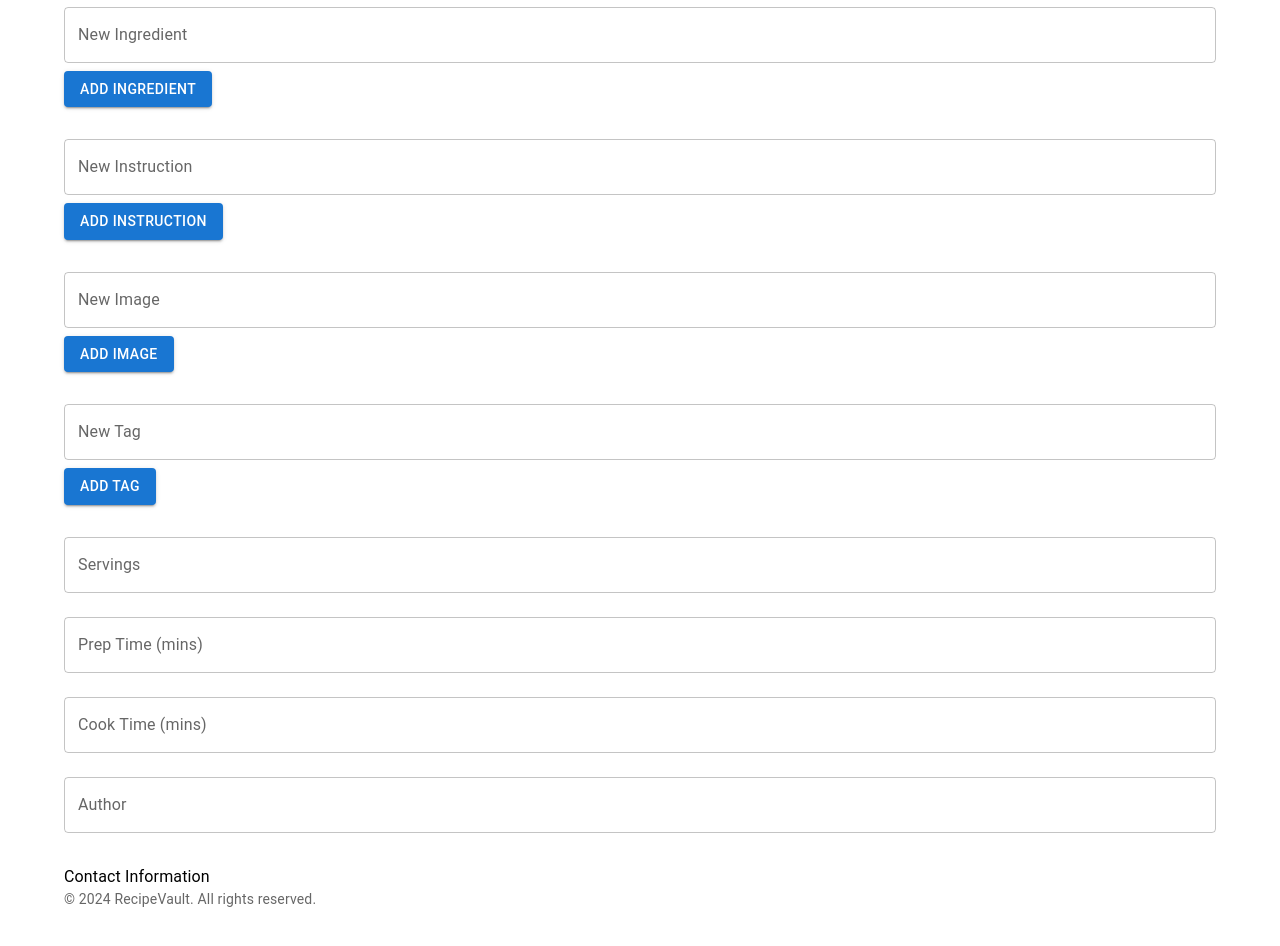
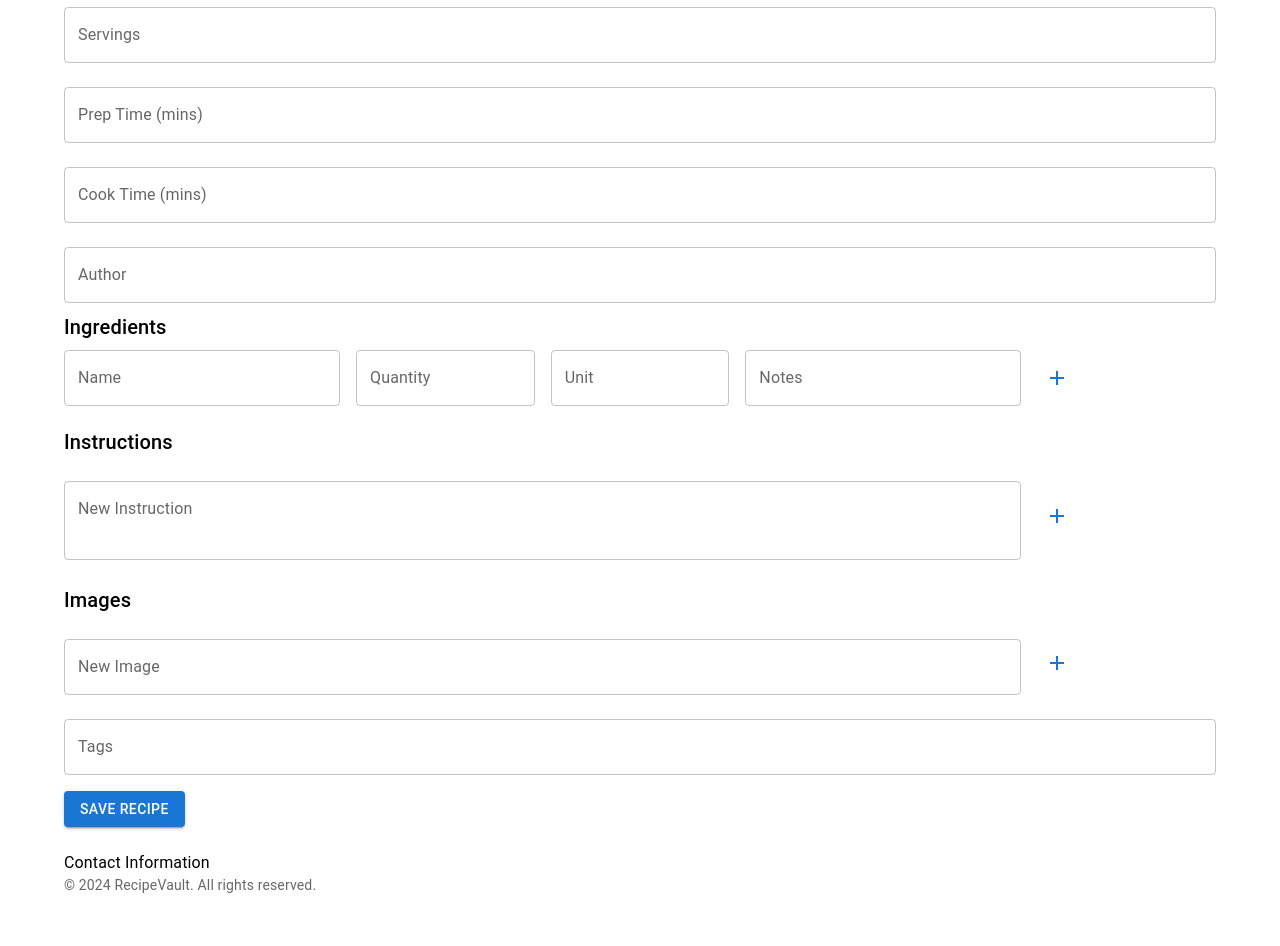
Before and after one commit to eiramada/RecipeVault, a React (Create React App) app in the folder recipe-vault-app/: page /add in a window 1280 px wide. Shown: the part 380-1326 px from the top of the page. Built offline with nearby package versions, Linux system fonts and the light colour scheme.

Commit message:
New Tag and Ingredient components

```diff
--- /dev/null
+++ b/recipe-vault-app/src/components/Common/EditableTagList.jsx
@@ -0,0 +1,56 @@
+import { Autocomplete, Chip, TextField } from "@mui/material";
+import React, { useState } from "react";
+
+const EditableTagList = ({ tagsList }) => {
+  const [tags, setTags] = useState(tagsList || []);
+  const [inputValue, setInputValue] = useState("");
+
+  const handleKeyDown = (event) => {
+    if (event.key === "Enter" && inputValue) {
+      setTags((prev) => [...prev, { title: inputValue }]);
+      setInputValue("");
+      event.preventDefault();
+    }
+  };
+
+  return (
+    <Autocomplete
+      multiple
+      freeSolo
+      options={tags.map((tag) => tag.title)}
+      value={tags}
+      getOptionLabel={(option) => option.title || ""}
+      onChange={(event, newValue) => {
+        setTags(
+          newValue.map((title) =>
+            typeof title === "string" ? { title } : title
+          )
+        );
+      }}
+      inputValue={inputValue}
+      onInputChange={(event, newInputValue) => {
+        setInputValue(newInputValue);
+      }}
+      onKeyDown={handleKeyDown}
+      renderTags={(value, getTagProps) =>
+        value.map((option, index) => (
+          <Chip
+            variant="outlined"
+            label={option.title}
+            {...getTagProps({ index })}
+          />
+        ))
+      }
+      renderInput={(params) => (
+        <TextField
+          {...params}
+          variant="outlined"
+          label="Tags"
+          placeholder="Add New Tag"
+        />
+      )}
+    />
+  );
+};
+
+export default EditableTagList;
--- /dev/null
+++ b/recipe-vault-app/src/components/Common/IngredientInput.jsx
@@ -0,0 +1,88 @@
+import AddIcon from "@mui/icons-material/Add";
+import DeleteIcon from "@mui/icons-material/Delete";
+import { Grid, IconButton, TextField } from "@mui/material";
+import React, { useState } from "react";
+
+const Ingredient = ({
+  ingredient,
+  index,
+  handleIngredientChange,
+  handleRemoveIngredient,
+  isNew,
+  addIngredient,
+}) => {
+  const [newIngredient, setNewIngredient] = useState(ingredient);
+
+  const handleChange = (e) => {
+    const { name, value } = e.target;
+    const updatedIngredient = {
+      ...newIngredient,
+      [name]: value,
+    };
+    setNewIngredient(updatedIngredient);
+    handleIngredientChange(index, updatedIngredient);
+  };
+
+  const handleAddIngredient = () => {
+    addIngredient(newIngredient);
+    setNewIngredient({ name: "", quantity: "", unit: "", notes: "" });
+  };
+
+  return (
+    <Grid container spacing={2} alignItems="center">
+      <Grid item xs={3}>
+        <TextField
+          label="Name"
+          name="name"
+          value={newIngredient.name}
+          onChange={handleChange}
+          fullWidth
+        />
+      </Grid>
+      <Grid item xs={2}>
+        <TextField
+          label="Quantity"
+          name="quantity"
+          value={newIngredient.quantity}
+          onChange={handleChange}
+          fullWidth
+        />
+      </Grid>
+      <Grid item xs={2}>
+        <TextField
+          label="Unit"
+          name="unit"
+          value={newIngredient.unit}
+          onChange={handleChange}
+          fullWidth
+        />
+      </Grid>
+      <Grid item xs={3}>
+        <TextField
+          label="Notes"
+          name="notes"
+          value={newIngredient.notes}
+          onChange={handleChange}
+          fullWidth
+        />
+      </Grid>
+      <Grid item xs={2}>
+        {isNew ? (
+          <IconButton
+            variant="contained"
+            color="primary"
+            onClick={handleAddIngredient}
+          >
+            <AddIcon />
+          </IconButton>
+        ) : (
+          <IconButton onClick={() => handleRemoveIngredient(index)} edge="end">
+            <DeleteIcon />
+          </IconButton>
+        )}
+      </Grid>
+    </Grid>
+  );
+};
+
+export { Ingredient };
--- a/recipe-vault-app/src/components/Recipes/AddRecipe.jsx
+++ b/recipe-vault-app/src/components/Recipes/AddRecipe.jsx
@@ -1,48 +1,89 @@
+import AddIcon from "@mui/icons-material/Add";
+import DeleteIcon from "@mui/icons-material/Delete";
 import {
-  Autocomplete,
   Button,
   Container,
+  Grid,
+  IconButton,
   List,
   ListItem,
   TextField,
   Typography,
 } from "@mui/material";
 import React, { useRef, useState } from "react";
+import EditableTagList from "../Common/EditableTagList";
+import { Ingredient } from "../Common/IngredientInput";
 
 function AddRecipe() {
   const titleRef = useRef();
   const descriptionRef = useRef();
   const [ingredients, setIngredients] = useState([]);
   const [instructions, setInstructions] = useState([]);
-  const [newIngredient, setNewIngredient] = useState("");
-  const [newInstruction, setNewInstruction] = useState("");
+  const [newInstruction, setNewInstruction] = useState({ description: "" });
   const [images, setImages] = useState([]);
   const [newImage, setNewImage] = useState("");
   const [tags, setTags] = useState([]);
-  const [newTag, setNewTag] = useState("");
   const servingsRef = useRef();
   const prepTimeRef = useRef();
   const cookTimeRef = useRef();
   const authorRef = useRef();
 
-  const addIngredient = () => {
-    setIngredients([...ingredients, newIngredient]);
-    setNewIngredient("");
+  const addIngredient = (newIngredient) => {
+    setIngredients((prevIngredients) => [...prevIngredients, newIngredient]);
+  };
+
+  const handleIngredientChange = (index, updatedIngredient) => {
+    setIngredients((prevIngredients) =>
+      prevIngredients.map((ingredient, i) =>
+        i === index ? updatedIngredient : ingredient
+      )
+    );
+  };
+
+  const handleRemoveIngredient = (index) => {
+    setIngredients((prevIngredients) =>
+      prevIngredients.filter((_, i) => i !== index)
+    );
   };
 
   const addInstruction = () => {
-    setInstructions([...instructions, newInstruction]);
-    setNewInstruction("");
+    setInstructions((prevInstructions) => [
+      ...prevInstructions,
+      newInstruction,
+    ]);
+    setNewInstruction({ description: "" });
+  };
+
+  const handleNewInstructionChange = (e) => {
+    const { name, value } = e.target;
+    setNewInstruction({
+      ...newInstruction,
+      [name]: value,
+    });
+  };
+
+  const handleInstructionChange = (index, e) => {
+    const { name, value } = e.target;
+    setInstructions((prevInstructions) =>
+      prevInstructions.map((instruction, i) =>
+        i === index ? { ...instruction, [name]: value } : instruction
+      )
+    );
   };
 
   const addImage = () => {
-    setImages([...images, newImage]);
+    setImages((prevImages) => [...prevImages, newImage]);
     setNewImage("");
   };
 
-  const addTag = () => {
-    setTags([...tags, newTag]);
-    setNewTag("");
+  const handleRemoveInstruction = (index) => {
+    setInstructions((prevInstructions) =>
+      prevInstructions.filter((_, i) => i !== index)
+    );
+  };
+
+  const handleRemoveImage = (index) => {
+    setImages((prevImages) => prevImages.filter((_, i) => i !== index));
   };
 
   return (
@@ -59,67 +100,6 @@ function AddRecipe() {
         multiline
         rows={4}
       />
-      <TextField
-        label="New Ingredient"
-        value={newIngredient}
-        onChange={(e) => setNewIngredient(e.target.value)}
-        fullWidth
-        margin="normal"
-      />
-      <Button variant="contained" color="primary" onClick={addIngredient}>
-        Add Ingredient
-      </Button>
-      <List>
-        {ingredients.map((ingredient, index) => (
-          <ListItem key={index}>{ingredient}</ListItem>
-        ))}
-      </List>
-      <TextField
-        label="New Instruction"
-        value={newInstruction}
-        onChange={(e) => setNewInstruction(e.target.value)}
-        fullWidth
-        margin="normal"
-      />
-      <Button variant="contained" color="primary" onClick={addInstruction}>
-        Add Instruction
-      </Button>
-      <List>
-        {instructions.map((instruction, index) => (
-          <ListItem key={index}>{instruction}</ListItem>
-        ))}
-      </List>
-      <TextField
-        label="New Image"
-        value={newImage}
-        onChange={(e) => setNewImage(e.target.value)}
-        fullWidth
-        margin="normal"
-      />
-      <Button variant="contained" color="primary" onClick={addImage}>
-        Add Image
-      </Button>
-      <List>
-        {images.map((image, index) => (
-          <ListItem key={index}>{image}</ListItem>
-        ))}
-      </List>
-      <TextField
-        label="New Tag"
-        value={newTag}
-        onChange={(e) => setNewTag(e.target.value)}
-        fullWidth
-        margin="normal"
-      />
-      <Button variant="contained" color="primary" onClick={addTag}>
-        Add Tag
-      </Button>
-      <List>
-        {tags.map((tag, index) => (
-          <ListItem key={index}>{tag}</ListItem>
-        ))}
-      </List>
-
       <TextField
         label="Servings"
         type="number"
@@ -147,6 +127,114 @@ function AddRecipe() {
         fullWidth
         margin="normal"
       />
+      <Typography variant="h6" component="h3" gutterBottom>
+        Ingredients
+      </Typography>
+      <Ingredient
+        ingredient={{ name: "", quantity: "", unit: "", notes: "" }}
+        isNew={true}
+        addIngredient={addIngredient}
+      />
+      <br />
+      {ingredients.map((ingredient, index) => (
+        <React.Fragment key={index}>
+          <Ingredient
+            ingredient={ingredient}
+            index={index}
+            handleIngredientChange={handleIngredientChange()}
+            handleRemoveIngredient={handleRemoveIngredient()}
+          />
+          <br />
+        </React.Fragment>
+      ))}
+
+      <Typography variant="h6" component="h3" gutterBottom>
+        Instructions
+      </Typography>
+      <Grid container spacing={2} alignItems="center">
+        <Grid item xs={10}>
+          <TextField
+            label="New Instruction"
+            name="description"
+            value={newInstruction.description}
+            onChange={handleNewInstructionChange}
+            fullWidth
+            margin="normal"
+            multiline
+            rows={2}
+          />
+        </Grid>
+        <Grid item xs={2}>
+          <IconButton
+            variant="contained"
+            color="primary"
+            onClick={addInstruction}
+          >
+            <AddIcon />
+          </IconButton>
+        </Grid>
+      </Grid>
+      <List>
+        {instructions.map((instruction, index) => (
+          <ListItem key={index}>
+            <Grid container spacing={2} alignItems="center">
+              <Grid item xs={10}>
+                <TextField
+                  label="Instruction"
+                  name="description"
+                  value={instruction.description}
+                  onChange={(e) => handleInstructionChange(index, e)}
+                  fullWidth
+                  margin="normal"
+                  multiline
+                  rows={2}
+                />
+              </Grid>
+              <Grid item xs={2}>
+                <IconButton
+                  onClick={() => handleRemoveInstruction(index)}
+                  edge="end"
+                >
+                  <DeleteIcon />
+                </IconButton>
+              </Grid>
+            </Grid>
+          </ListItem>
+        ))}
+      </List>
+      <Typography variant="h6" component="h3" gutterBottom>
+        Images
+      </Typography>
+      <Grid container spacing={2} alignItems="center">
+        <Grid item xs={10}>
+          <TextField
+            label="New Image"
+            value={newImage}
+            onChange={(e) => setNewImage(e.target.value)}
+            fullWidth
+            margin="normal"
+          />
+        </Grid>
+        <Grid item xs={2}>
+          <IconButton variant="contained" color="primary" onClick={addImage}>
+            <AddIcon />
+          </IconButton>
+        </Grid>
+      </Grid>
+      <List>
+        {images.map((image, index) => (
+          <ListItem key={index}>
+            {image}
+            <IconButton onClick={() => handleRemoveImage(index)} edge="end">
+              <DeleteIcon />
+            </IconButton>
+          </ListItem>
+        ))}
+      </List>
+      <EditableTagList tagsList={tags} />
+      <Button variant="contained" color="primary" style={{ marginTop: "16px" }}>
+        Save Recipe
+      </Button>
     </Container>
   );
 }
--- a/recipe-vault-app/src/components/Recipes/EditRecipe.jsx
+++ b/recipe-vault-app/src/components/Recipes/EditRecipe.jsx
@@ -1,42 +1,78 @@
-import { Button, Container, Grid, TextField, Typography } from "@mui/material";
+import DeleteIcon from "@mui/icons-material/Delete";
+import {
+  Button,
+  Container,
+  Grid,
+  IconButton,
+  List,
+  ListItem,
+  TextField,
+  Typography,
+} from "@mui/material";
 import React, { useState } from "react";
 import { useParams } from "react-router-dom";
 import recipesFromFile from "../../data/recipes.json";
+import EditableTagList from "../Common/EditableTagList";
+import { Ingredient } from "../Common/IngredientInput";
 
 function EditRecipe() {
   const { id } = useParams();
   const recipe = recipesFromFile.find((r) => r.id === id);
-
   const [editedRecipe, setEditedRecipe] = useState(recipe);
 
   const handleChange = (e) => {
     const { name, value } = e.target;
-    setEditedRecipe({
-      ...editedRecipe,
+    setEditedRecipe((prevRecipe) => ({
+      ...prevRecipe,
       [name]: value,
-    });
+    }));
   };
 
-  const handleIngredientChange = (index, e) => {
-    const { name, value } = e.target;
-    const newIngredients = editedRecipe.ingredients.map((ingredient, i) => {
-      if (i === index) {
-        return { ...ingredient, [name]: value };
-      }
-      return ingredient;
-    });
-    setEditedRecipe({ ...editedRecipe, ingredients: newIngredients });
+  const addIngredient = (newIngredient) => {
+    setEditedRecipe((prevRecipe) => ({
+      ...prevRecipe,
+      ingredients: [...prevRecipe.ingredients, newIngredient],
+    }));
+  };
+
+  const handleIngredientChange = (index, updatedIngredient) => {
+    setEditedRecipe((prevRecipe) => ({
+      ...prevRecipe,
+      ingredients: prevRecipe.ingredients.map((ingredient, i) =>
+        i === index ? updatedIngredient : ingredient
+      ),
+    }));
+  };
+
+  const handleRemoveIngredient = (index) => {
+    setEditedRecipe((prevRecipe) => ({
+      ...prevRecipe,
+      ingredients: prevRecipe.ingredients.filter((_, i) => i !== index),
+    }));
   };
 
   const handleInstructionChange = (index, e) => {
     const { name, value } = e.target;
-    const newInstructions = editedRecipe.instructions.map((instruction, i) => {
-      if (i === index) {
-        return { ...instruction, [name]: value };
-      }
-      return instruction;
-    });
-    setEditedRecipe({ ...editedRecipe, instructions: newInstructions });
+    setEditedRecipe((prevRecipe) => ({
+      ...prevRecipe,
+      instructions: prevRecipe.instructions.map((instruction, i) =>
+        i === index ? { ...instruction, [name]: value } : instruction
+      ),
+    }));
+  };
+
+  const handleRemoveInstruction = (index) => {
+    setEditedRecipe((prevRecipe) => ({
+      ...prevRecipe,
+      instructions: prevRecipe.instructions.filter((_, i) => i !== index),
+    }));
+  };
+
+  const handleRemoveImage = (index) => {
+    setEditedRecipe((prevRecipe) => ({
+      ...prevRecipe,
+      images: prevRecipe.images.filter((_, i) => i !== index),
+    }));
   };
 
   const handleSubmit = (e) => {
@@ -72,55 +108,72 @@ function EditRecipe() {
           multiline
           rows={4}
         />
+        <TextField
+          label="Servings"
+          type="number"
+          name="servings"
+          value={editedRecipe.servings}
+          onChange={handleChange}
+          fullWidth
+          margin="normal"
+        />
+        <TextField
+          label="Prep Time (mins)"
+          type="number"
+          name="prepTime"
+          value={editedRecipe.prepTime}
+          onChange={handleChange}
+          fullWidth
+          margin="normal"
+        />
+        <TextField
+          label="Cook Time (mins)"
+          type="number"
+          name="cookTime"
+          value={editedRecipe.cookTime}
+          onChange={handleChange}
+          fullWidth
+          margin="normal"
+        />
+        <TextField
+          label="Author"
+          name="author"
+          value={editedRecipe.author}
+          onChange={handleChange}
+          fullWidth
+          margin="normal"
+        />
+
         <Typography variant="h6" component="h3" gutterBottom>
           Ingredients
         </Typography>
+        <Ingredient
+          ingredient={{ name: "", quantity: "", unit: "", notes: "" }}
+          isNew={true}
+          addIngredient={addIngredient}
+        />
+        <br />
         {editedRecipe.ingredients.map((ingredient, index) => (
-          <Grid container spacing={2} key={index}>
-            <Grid item xs={3}>
-              <TextField
-                label="Name"
-                name="name"
-                value={ingredient.name}
-                onChange={(e) => handleIngredientChange(index, e)}
-                fullWidth
+          <React.Fragment key={index}>
+            <Ingredient
+              ingredient={ingredient}
+              index={index}
+              handleIngredientChange={handleIngredientChange}
+              handleRemoveIngredient={handleRemoveIngredient}
             />
-            </Grid>
-            <Grid item xs={3}>
-              <TextField
-                label="Quantity"
-                name="quantity"
-                value={ingredient.quantity}
-                onChange={(e) => handleIngredientChange(index, e)}
-                fullWidth
-              />
-            </Grid>
-            <Grid item xs={3}>
-              <TextField
-                label="Unit"
-                name="unit"
-                value={ingredient.unit}
-                onChange={(e) => handleIngredientChange(index, e)}
-                fullWidth
-              />
-            </Grid>
-            <Grid item xs={3}>
-              <TextField
-                label="Notes"
-                name="notes"
-                value={ingredient.notes}
-                onChange={(e) => handleIngredientChange(index, e)}
-                fullWidth
-              />
-            </Grid>
-          </Grid>
+            <br />
+          </React.Fragment>
         ))}
+
         <Typography variant="h6" component="h3" gutterBottom>
           Instructions
         </Typography>
+        <List>
           {editedRecipe.instructions.map((instruction, index) => (
+            <ListItem key={index}>
+              <Grid container spacing={2} alignItems="center">
+                <Grid item xs={10}>
                   <TextField
-            key={index}
                     label="Instruction"
                     name="description"
                     value={instruction.description}
@@ -130,8 +183,39 @@ function EditRecipe() {
                     multiline
                     rows={2}
                   />
+                </Grid>
+                <Grid item xs={2}>
+                  <IconButton
+                    onClick={() => handleRemoveInstruction(index)}
+                    edge="end"
+                  >
+                    <DeleteIcon />
+                  </IconButton>
+                </Grid>
+              </Grid>
+            </ListItem>
           ))}
-        <Button type="submit" variant="contained" color="primary">
+        </List>
+        <Typography variant="h6" component="h3" gutterBottom>
+          Images
+        </Typography>
+        <List>
+          {editedRecipe.images.map((image, index) => (
+            <ListItem key={index}>
+              {image}
+              <IconButton onClick={() => handleRemoveImage(index)} edge="end">
+                <DeleteIcon />
+              </IconButton>
+            </ListItem>
+          ))}
+        </List>
+        <EditableTagList tagsList={editedRecipe.tags} />
+        <Button
+          type="submit"
+          variant="contained"
+          color="primary"
+          style={{ marginTop: "16px" }}
+        >
           Save Recipe
         </Button>
       </form>
```
Also changed, not shown: recipe-vault-app/src/components/Recipes/RecipeCard.jsx (+23 -5 lines), recipe-vault-app/src/components/Recipes/RecipeDetail.jsx (+6 -9 lines), 1 other file (tests, documents, lock files or other folders). Lines whose indentation alone changed are shown as unchanged.
